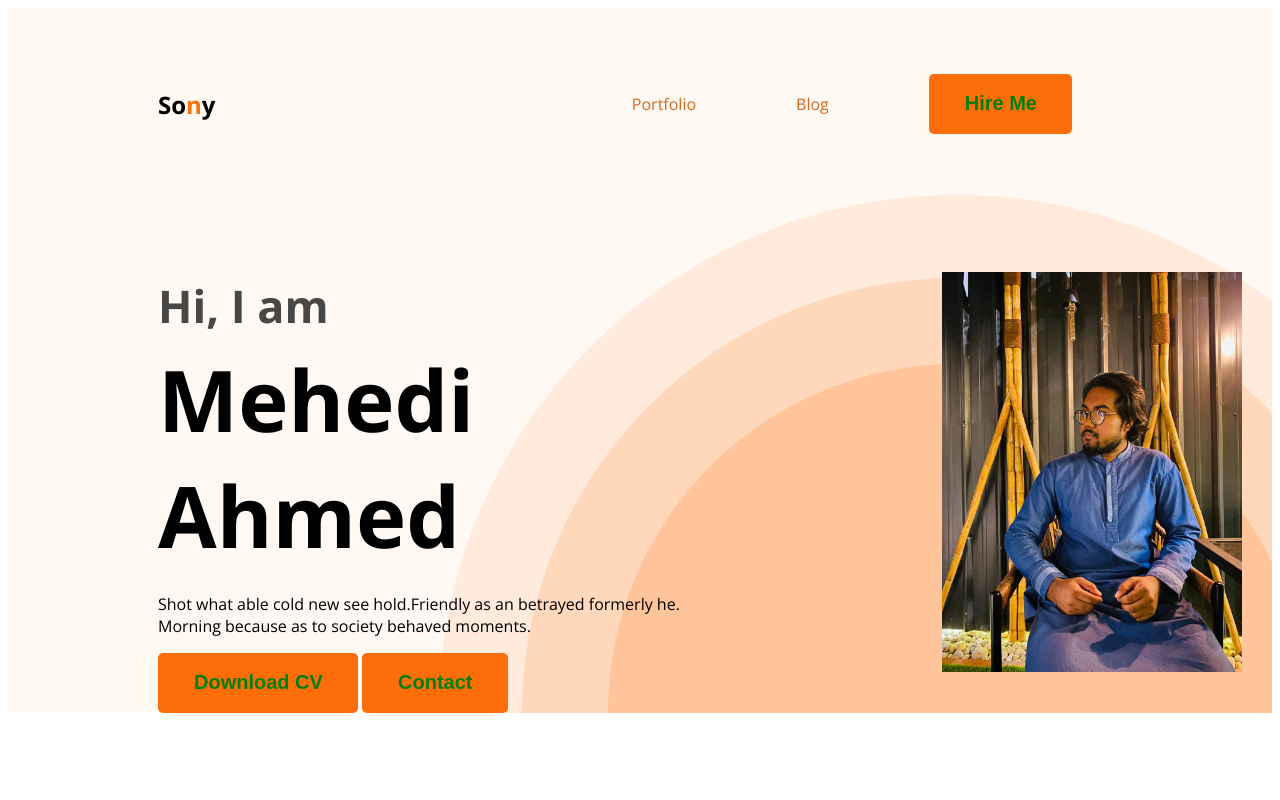
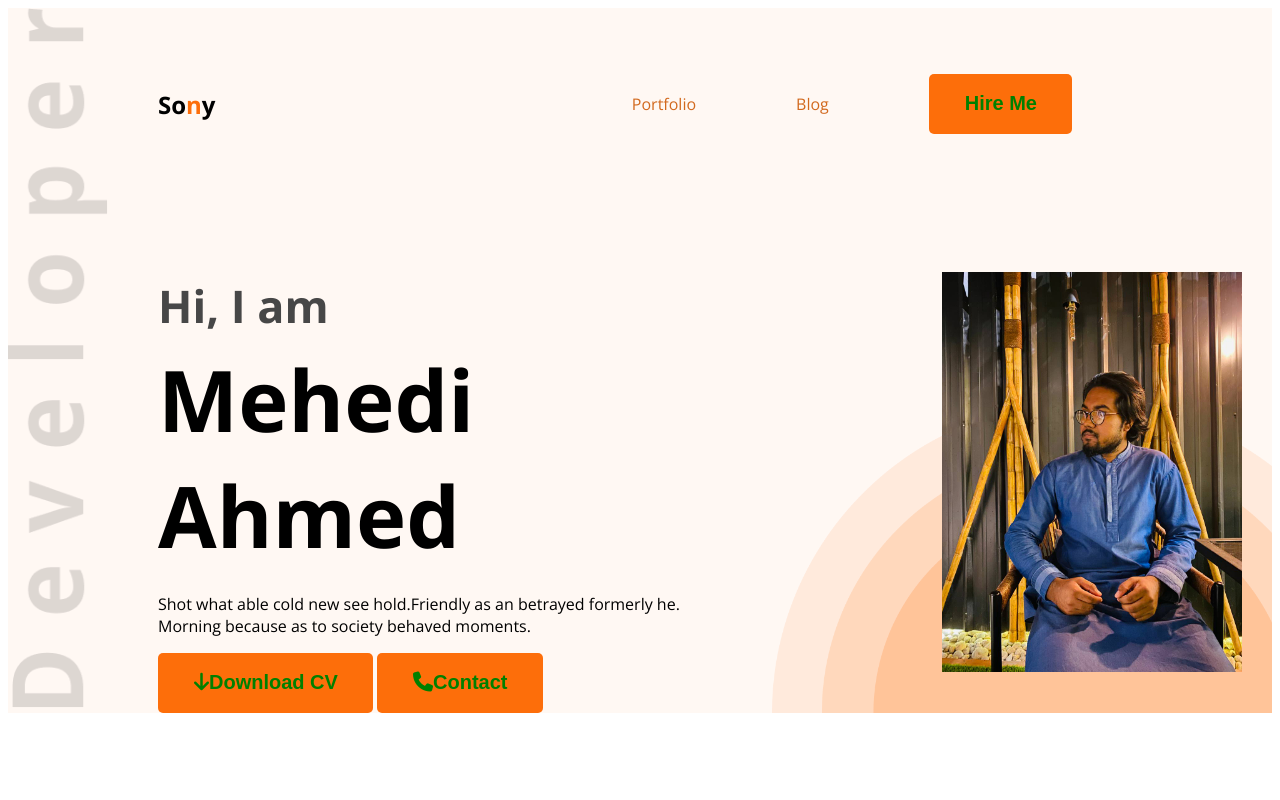
Before and after one commit to SonyMehedi/developer-portfolio, a plain HTML site: page index.html in a window 1280 px wide. Shown: the top 800 px of the page. Drawn offline with nearby package versions, Linux system fonts and the light colour scheme.

Commit message:
final push

```diff
--- a/index.html
+++ b/index.html
@@ -10,6 +10,8 @@
     <link rel="preconnect" href="https://fonts.gstatic.com" crossorigin>
     <link href="https://fonts.googleapis.com/css2?family=Open+Sans:wght@400;700;800&display=swap" rel="stylesheet">
     <link rel="stylesheet" href="style/portfoliio.css">
+
+    <script src="https://kit.fontawesome.com/381f15f528.js" crossorigin="anonymous"></script>
 </head>
 
 <body>
@@ -30,8 +32,8 @@
                 <p class="z">Shot what able cold new see hold.Friendly as an betrayed formerly he. Morning because as to
                     society
                     behaved moments.</p>
-                <button class="btn-primary">Download CV</button>
-                <button class="btn-primary">Contact</button>
+                <button class="btn-primary"><i class="fa-solid fa-arrow-down"></i>Download CV</button>
+                <button class="btn-primary"><i class="fa-solid fa-phone"></i>Contact</button>
             </div>
             <img class="pic" src="images/sony.jpg" alt="">
         </div>
@@ -158,7 +160,7 @@
                 </div>
             </div>
             <div class="downlode-cv">
-                <button class="btn-primary">Downlode CV</button>
+                <button class="btn-primary"><i class="fa-solid fa-arrow-down"></i>Download CV</button>
             </div>
         </section>
     </main>
--- a/style/portfoliio.css
+++ b/style/portfoliio.css
@@ -56,9 +56,10 @@ nav a {
 /* header related style  */
 .header {
     background-color: #FFF8F3;
-    background-image: url(../images/header_bg.png);
+    background-image: url('../images/header_bg.png'), url('../images/developer.png');
     background-repeat: no-repeat;
-    background-position: bottom right;
+    background-position: bottom right, top left;
+    background-size: 500px, 100px 700px;
 }
 
 .banner {
```
